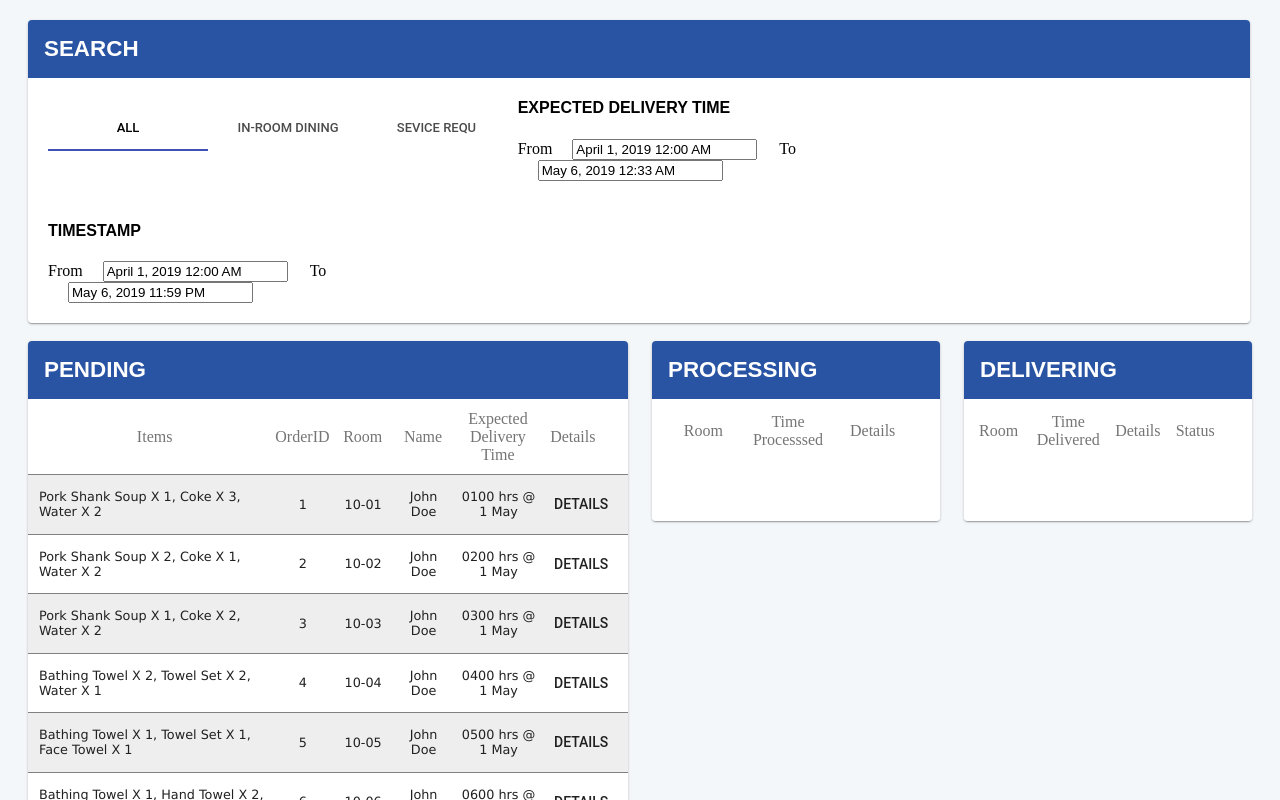
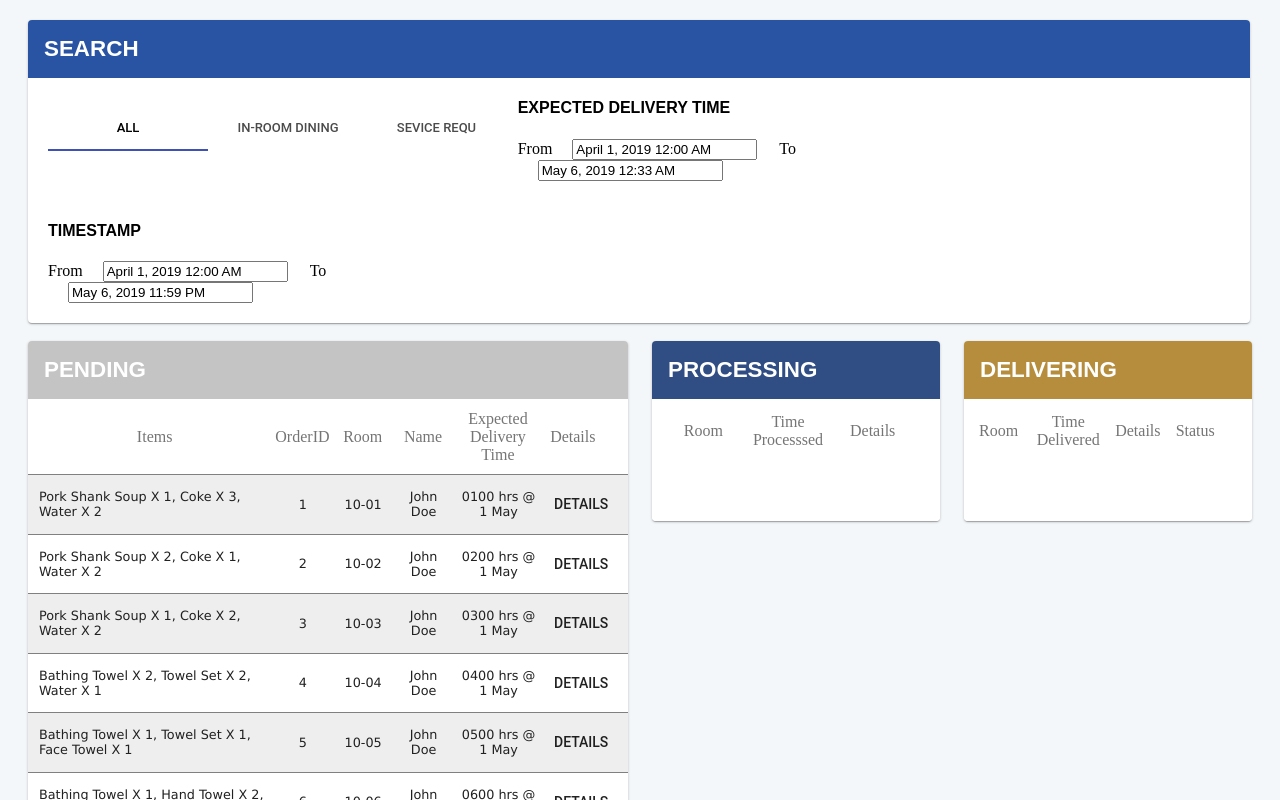
Before and after one commit to huixiang01/melco_concierge, a React (Create React App) app: page / in a window 1280 px wide. Shown: the top 800 px of the page. Built offline with nearby package versions, Linux system fonts and the light colour scheme.

Commit message:
paisei, forgot to change color

```diff
--- a/src/column.jsx
+++ b/src/column.jsx
@@ -97,7 +97,10 @@ export default class Column extends React.Component {
     return (
 
         <Card className={style.carddroppable}>
-          <CardContent className={style.cardtitle}>{this.props.column.title}</CardContent>
+          <CardContent className={this.props.column.title==="Pending" ? style.cardtitle1 :
+          (this.props.column.title==="Processing" ? style.cardtitle2 : style.cardtitle3)}>
+          {this.props.column.title}
+          </CardContent>
           {this.handleHeading()}
             <Droppable droppableId={this.props.column.id} type="order"
             key={this.props.column.id} >
--- a/src/index.module.scss
+++ b/src/index.module.scss
@@ -63,6 +63,40 @@
   font-size : 1.4em;
   font-family:sans-serif
 }
+
+.cardtitle1 {
+  background-color: #C4C4C4;;
+  padding-bottom: 8px;
+  padding-top: 8px;
+  color: white;
+  text-transform: uppercase;
+  font-weight: 550;
+  font-size : 1.4em;
+  font-family:sans-serif
+}
+
+.cardtitle2 {
+  background-color: #304E83;
+  padding-bottom: 8px;
+  padding-top: 8px;
+  color: white;
+  text-transform: uppercase;
+  font-weight: 550;
+  font-size : 1.4em;
+  font-family:sans-serif
+}
+
+.cardtitle3 {
+  background-color: #B68D3C;;
+  padding-bottom: 8px;
+  padding-top: 8px;
+  color: white;
+  text-transform: uppercase;
+  font-weight: 550;
+  font-size : 1.4em;
+  font-family:sans-serif
+}
+
 
 .columntable_heading {
   padding-top: 8px;
```
Also changed, not shown: src/App.jsx (+3 -19 lines).
